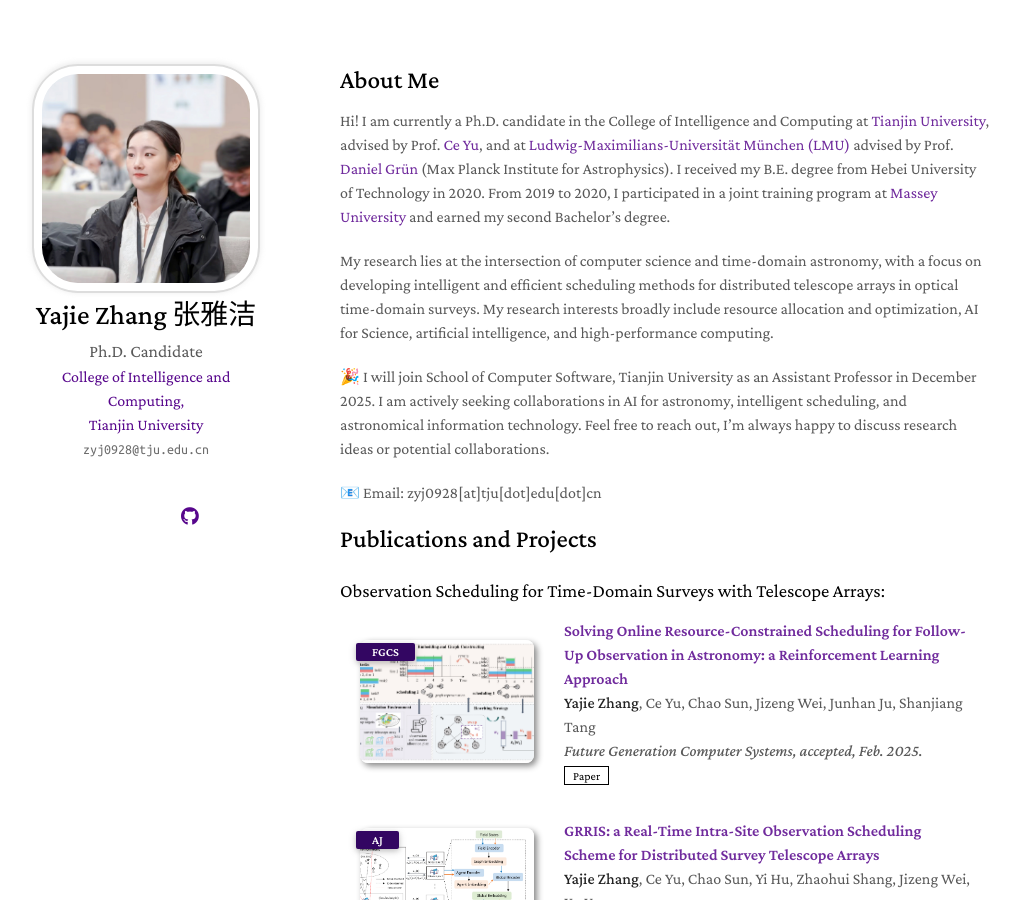
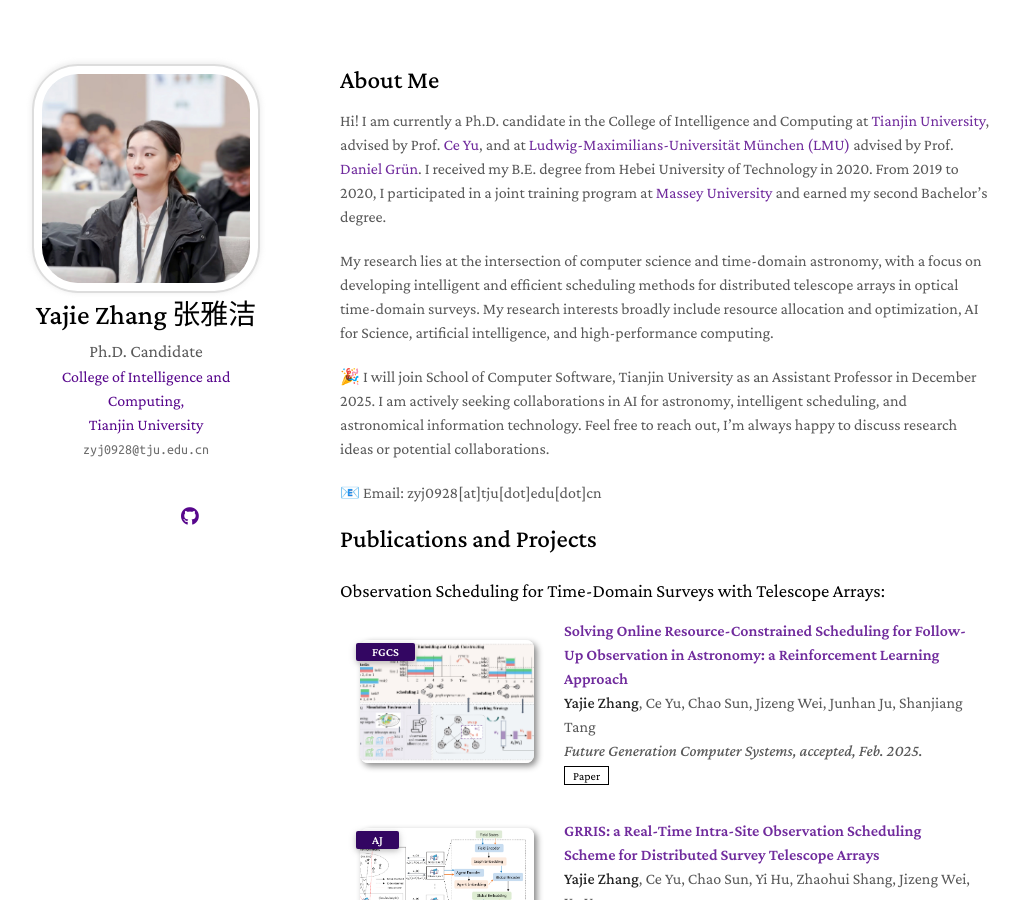
Before and after one commit to Yajie-Z/Yajie-Z.github.io, a Jekyll site: the page built from index.md, in a window 1280 px wide and 900 px high. Shown: the whole window, without its empty margins (130-1150 px from the left). Built offline with Jekyll 4.4.1, drawn with Linux system fonts in a browser that asks for light colours; nearby versions of some CDN libraries; a style sheet for code colours, icons or effects is not loaded; our own code applies the rules of GitHub Pages for plain Markdown files.

Commit message:
Update index.md

```diff
--- a/index.md
+++ b/index.md
@@ -6,7 +6,7 @@ layout: homepage
 
 Hi! I am currently a Ph.D. candidate in the College of Intelligence and Computing at
 <a href="https://cic.tju.edu.cn/english/home.htm" target="_blank">Tianjin University</a>, advised by Prof. <a href="http://cic.tju.edu.cn/faculty/yuce/index.html" target="_blank">Ce Yu</a>, and at
-<a href="https://www.lmu.de/en/" target="_blank">Ludwig-Maximilians-Universität München (LMU)</a> advised by Prof. <a href="https://www.imprs-astro.mpg.de/content/prof-dr-daniel-grun-0.html" target="_blank">Daniel Grün</a> (Max Planck Institute for Astrophysics).
+<a href="https://www.lmu.de/en/" target="_blank">Ludwig-Maximilians-Universität München (LMU)</a> advised by Prof. <a href="https://www.imprs-astro.mpg.de/content/prof-dr-daniel-grun-0.html" target="_blank">Daniel Grün</a>.
 I received my B.E. degree from Hebei University of Technology in 2020. From 2019 to 2020, I participated in a joint training program at
 <a href="https://www.massey.ac.nz/" target="_blank">Massey University</a> and earned my second Bachelor’s degree.
 
```
